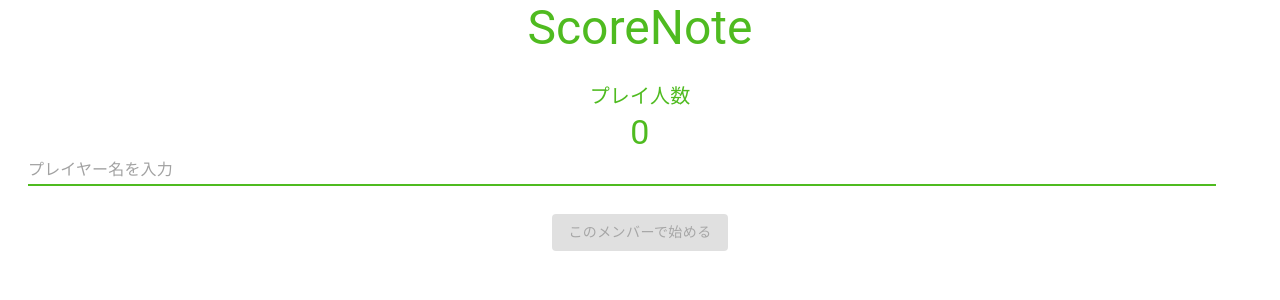
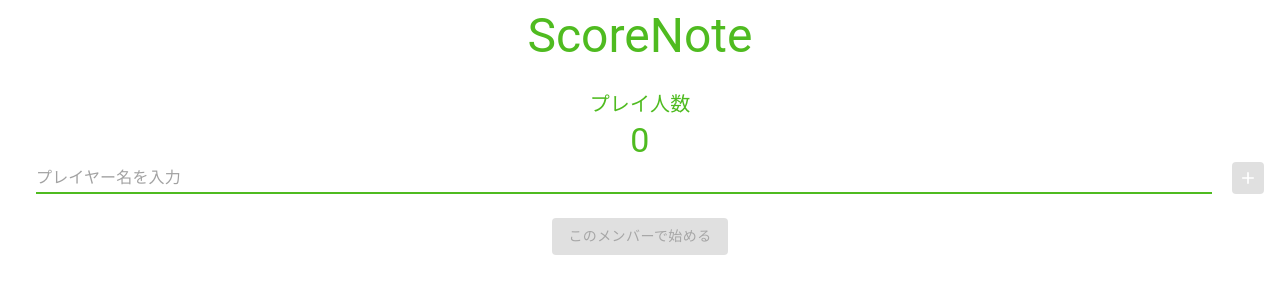
Before and after one commit to hito-kotaro/score-note, a Next.js app: page / in a window 1280 px wide. Shown: the top 300 px of the page. Built offline with nearby package versions, Linux system fonts and the light colour scheme.

Commit message:
fix HomePageContents

```diff
--- a/app/components/HomePageContents.tsx
+++ b/app/components/HomePageContents.tsx
@@ -1,8 +1,7 @@
 import Add from "@mui/icons-material/Add";
-import { Box, Button, IconButton, TextField, Typography } from "@mui/material";
+import { Box, Button, TextField, Typography } from "@mui/material";
 import { JoinPlayerListItem } from "./organizations/home/JoinPlayerListItem/JoinPlayerListItem";
 import { Player } from "../types/player";
-import { usePlayer } from "./hooks/usePlayer";
 import { FC } from "react";
 
 interface Props {
@@ -62,12 +61,15 @@ const HomePageContents: FC<Props> = (props) => {
           />
         </Box>
         <Box>
-          <IconButton
-            className="bg-primary hover:bg-primary"
+          <Button
+            variant="contained"
+            disabled={playerName.length === 0}
+            color="green"
             onClick={() => addPlayer(playerName)}
+            sx={{ minWidth: "10px", maxWidth: "10px" }}
           >
             <Add fontSize="small" className="text-white" />
-          </IconButton>
+          </Button>
         </Box>
       </Box>
 
@@ -76,7 +78,8 @@ const HomePageContents: FC<Props> = (props) => {
         <Box className="flex justify-center">
           <Button
             variant="contained"
-            className="bg-primary text-white hover:bg-primary"
+            color="green"
+            sx={{ color: "white" }}
             disabled={playerList.length === 0}
             onClick={gameStart}
           >
@@ -86,7 +89,7 @@ const HomePageContents: FC<Props> = (props) => {
       </Box>
 
       {/*PlayerList*/}
-      <Box>
+      <Box className='mt-6'>
         {playerList.map((p: Player) => (
           <Box key={p.id} className="mt-3">
             <JoinPlayerListItem player={p} removePlayer={removePlayer} />
--- a/app/components/organizations/home/JoinPlayerListItem/JoinPlayerListItem.tsx
+++ b/app/components/organizations/home/JoinPlayerListItem/JoinPlayerListItem.tsx
@@ -1,28 +1,33 @@
 import { Player } from "@/app/types/player";
 import Clear from "@mui/icons-material/Clear";
-import { Box, IconButton, Typography } from "@mui/material";
+import { Box, Button, IconButton, Typography } from "@mui/material";
 import { FC } from "react";
 
-
 interface Props {
-	player: Player
-	removePlayer: (id:string) => void
+  player: Player;
+  removePlayer: (id: string) => void;
 }
 
-export const JoinPlayerListItem:FC<Props> = (props) => {
-
-	const {player, removePlayer} = props
+export const JoinPlayerListItem: FC<Props> = (props) => {
+  const { player, removePlayer } = props;
 
   return (
     <Box className="flex justify-between">
       <Box className="w-full px-5 flex items-center justify-center">
         <Typography variant="h6" className="text-primary">
-					{player.name}
+          {player.name}
         </Typography>
       </Box>
-      <IconButton className="bg-secondary text-white hover:bg-secondary" onClick={()=>{removePlayer(player.id)}} >
+      <Button
+        variant="contained"
+        onClick={() => {
+          removePlayer(player.id);
+        }}
+        sx={{ width: "10px", minWidth: "10px" }}
+        color="orange"
+      >
         <Clear fontSize="small" className="text-white" />
-      </IconButton>
+      </Button>
     </Box>
   );
 };
--- a/tailwind.config.ts
+++ b/tailwind.config.ts
@@ -22,5 +22,8 @@ const config: Config = {
     },
   },
   plugins: [],
+  corePlugins: {
+    preflight: false,
+  },
 };
 export default config;
```
Also changed, not shown: 1 other file (tests, documents, lock files or other folders).
